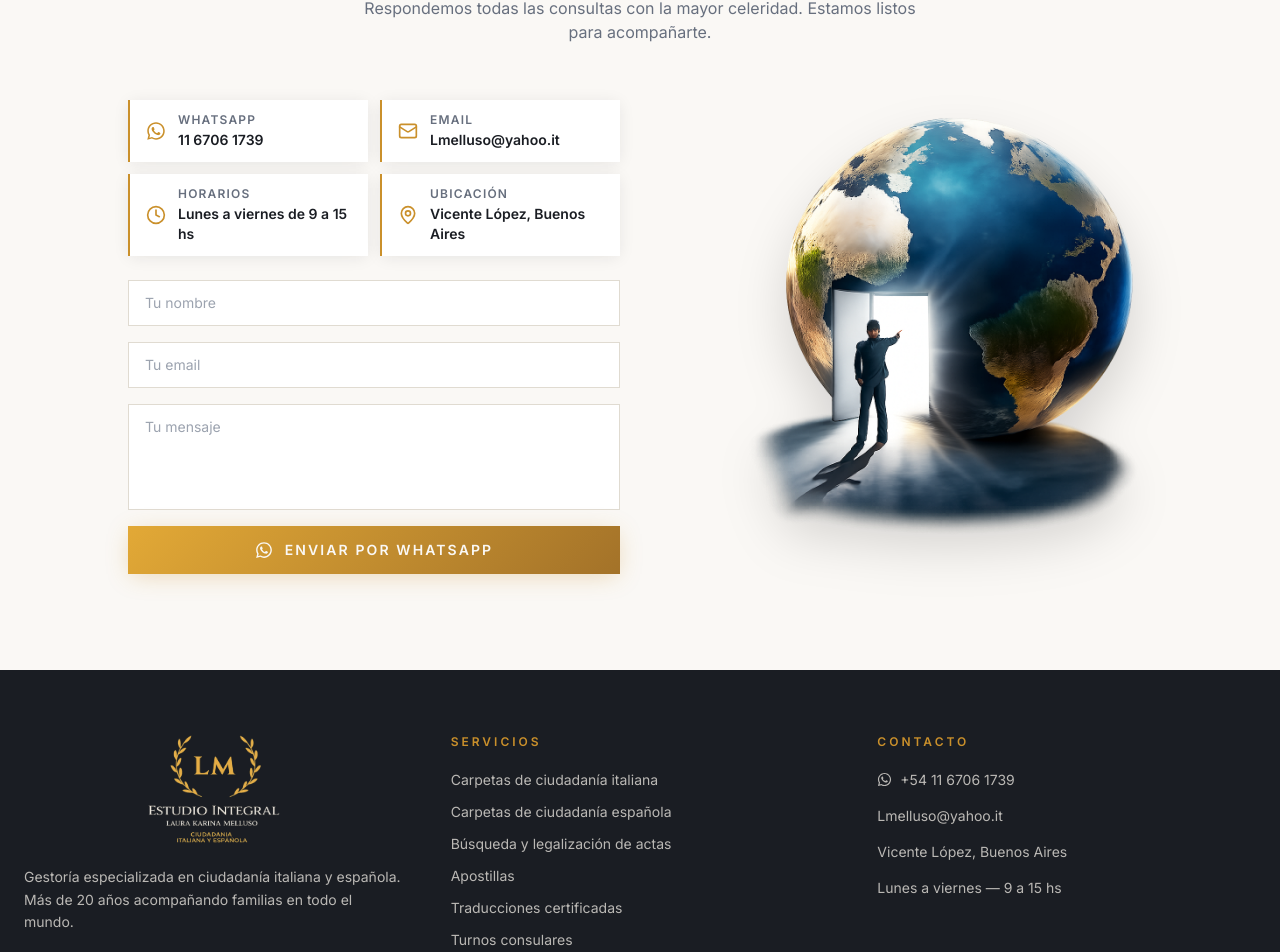
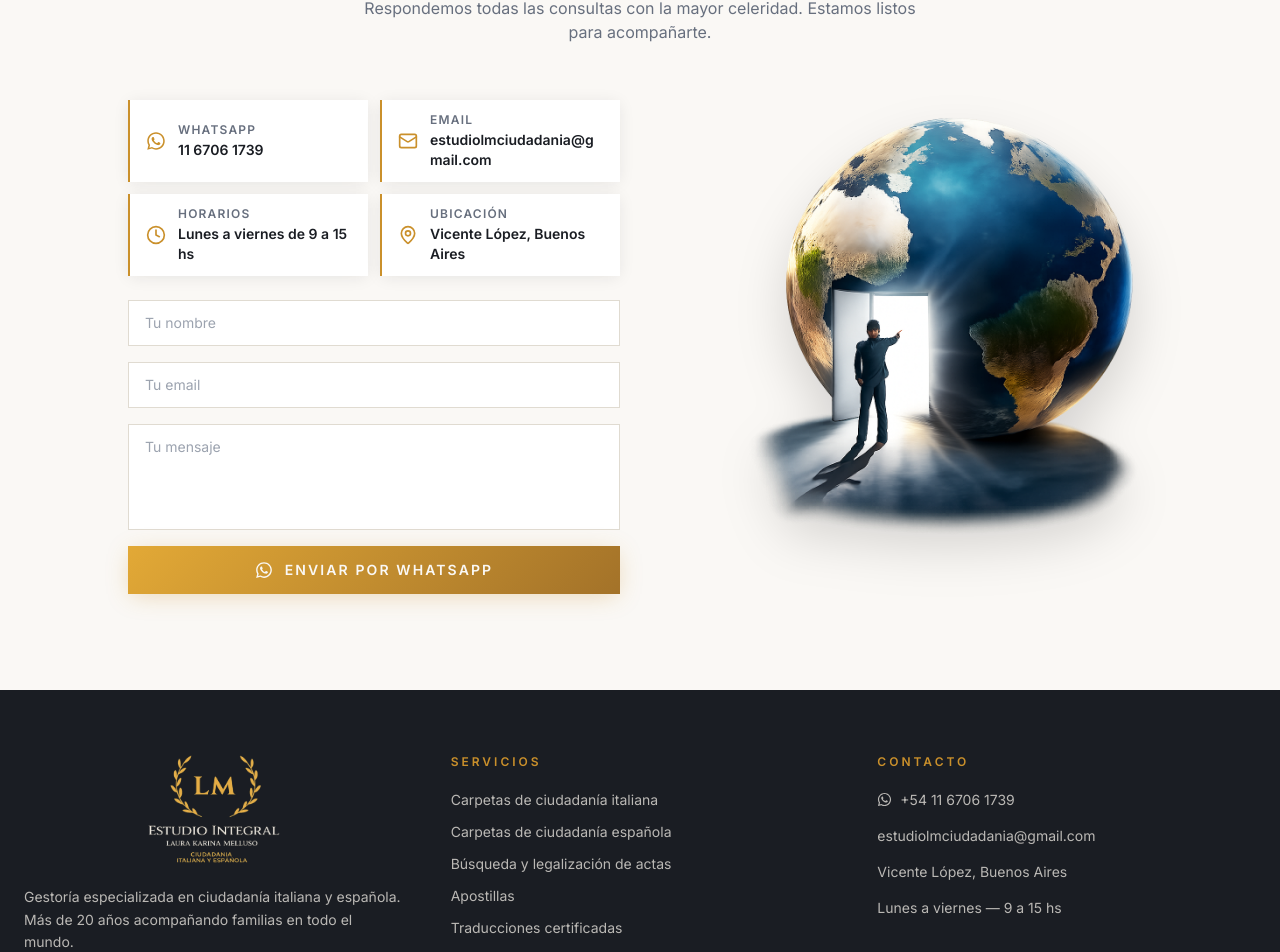
Before and after one commit to tomyk777/Estudio-LM-Ciudadanias-main, a Next.js app: page / in a window 1280 px wide. Shown: the part 4311-5263 px from the top of the page. Built offline with nearby package versions, Linux system fonts and the light colour scheme.

Commit message:
Correo update

```diff
--- a/src/components/JsonLd.tsx
+++ b/src/components/JsonLd.tsx
@@ -13,7 +13,7 @@ export function JsonLd() {
     logo: `${SITE_URL}/assets/logo.png`,
     image: `${SITE_URL}/assets/logo.png`,
     telephone: "+5491167061739",
-    email: "Lmelluso@yahoo.it",
+    email: "estudiolmciudadania@gmail.com",
     address: {
       "@type": "PostalAddress",
       addressLocality: "Vicente López",
--- a/src/components/landing/Contact.tsx
+++ b/src/components/landing/Contact.tsx
@@ -70,7 +70,7 @@ export function Contact() {
               </a>
 
               <a
-                href="mailto:Lmelluso@yahoo.it"
+                href="mailto:estudiolmciudadania@gmail.com"
                 className="value-badge hover:border-l-gold transition-colors group"
               >
                 <Mail size={20} className="text-gold flex-shrink-0" />
@@ -79,7 +79,7 @@ export function Contact() {
                     Email
                   </p>
                   <p className="text-charcoal font-semibold text-sm group-hover:text-gold transition-colors break-all">
-                    Lmelluso@yahoo.it
+                    estudiolmciudadania@gmail.com
                   </p>
                 </div>
               </a>
--- a/src/components/landing/Footer.tsx
+++ b/src/components/landing/Footer.tsx
@@ -95,10 +95,10 @@ export function Footer() {
               </li>
               <li>
                 <a
-                  href="mailto:Lmelluso@yahoo.it"
+                  href="mailto:estudiolmciudadania@gmail.com"
                   className="text-warm-beige/75 hover:text-gold transition-colors"
                 >
-                  Lmelluso@yahoo.it
+                  estudiolmciudadania@gmail.com
                 </a>
               </li>
               <li className="text-warm-beige/75">Vicente López, Buenos Aires</li>
```
